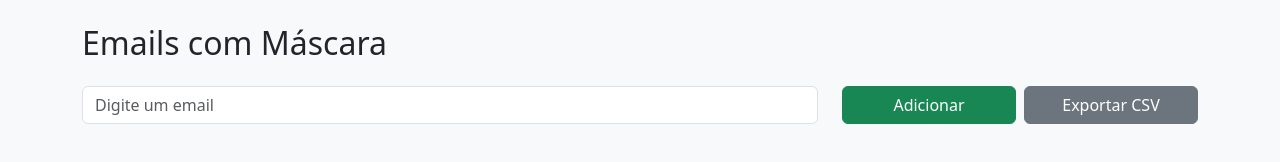
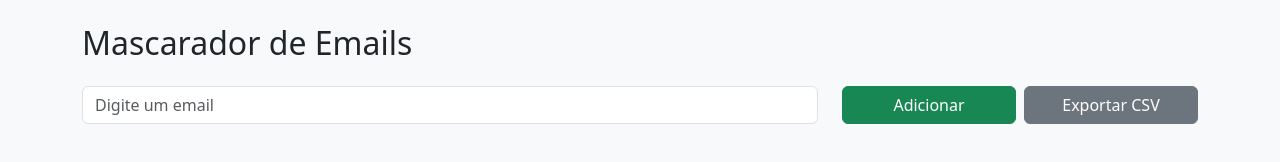
Before and after one commit to elizianeandreia/Mascarador_email, a website: page index.html in a window 1280 px wide. Drawn offline with nearby package versions, Linux system fonts and the light colour scheme.

Commit message:
alterando nome

```diff
--- a/index.html
+++ b/index.html
@@ -8,7 +8,7 @@
 </head>
 <body class="bg-light p-4">
   <div class="container">
-    <h2 class="mb-4">Emails com Máscara</h2>
+    <h2 class="mb-4">Mascarador de Emails</h2>
 
     <div class="row mb-3">
       <div class="col-12 col-md-8">
```
